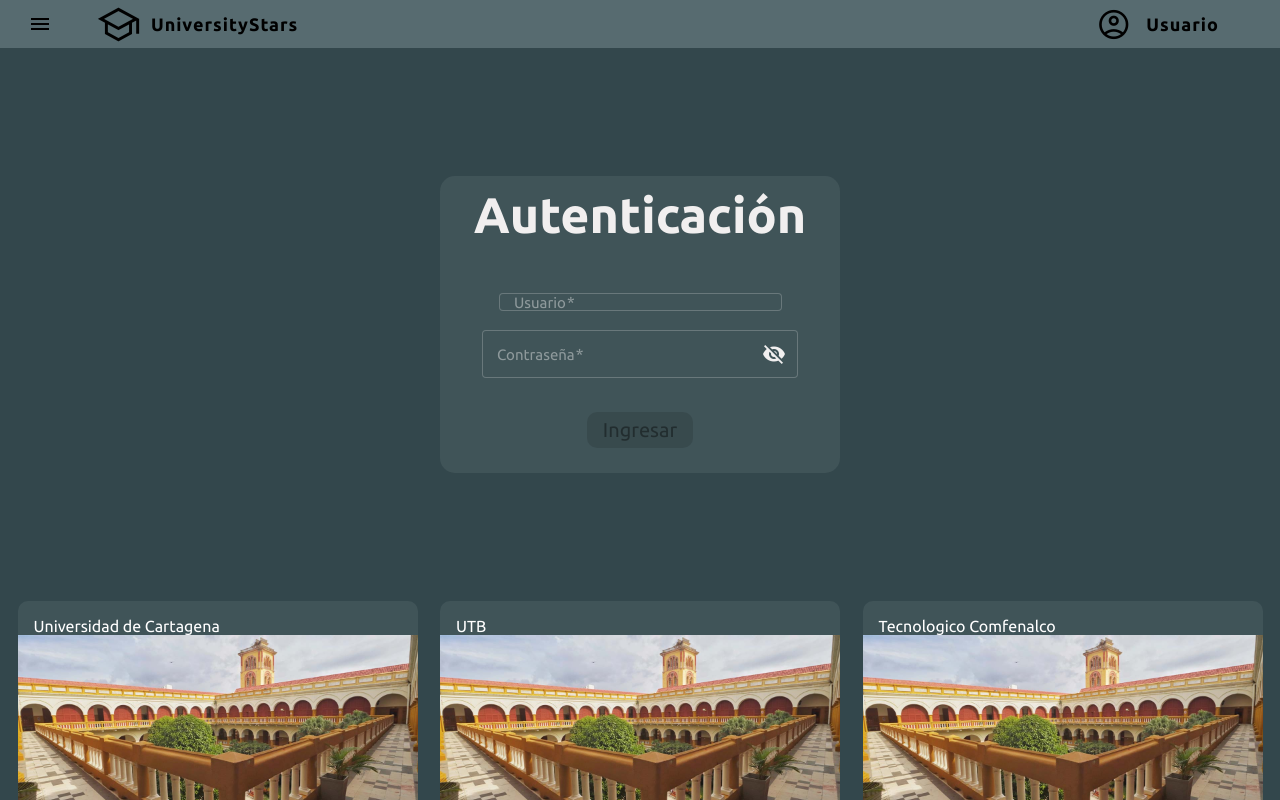
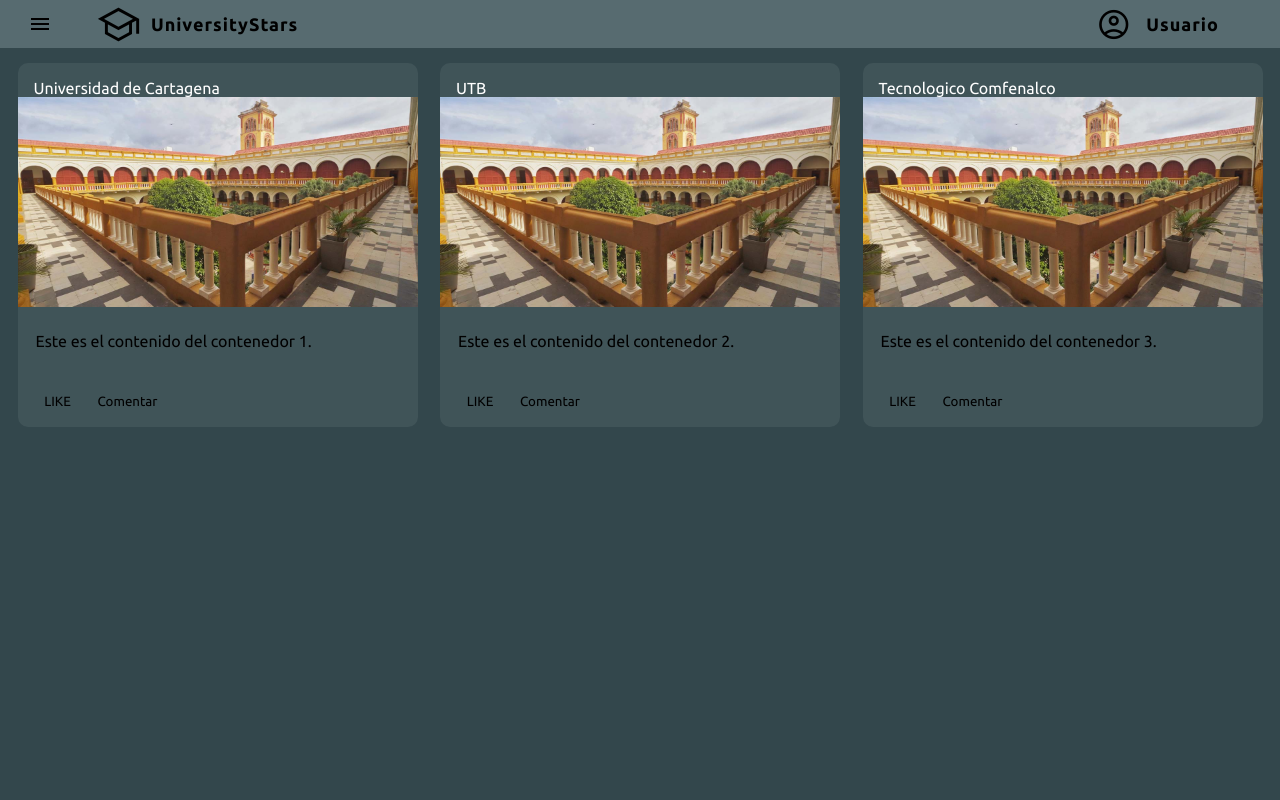
Before and after one commit to DuvanJR/UniverStars-Proyecto, an Angular app: page /universtars/menu in a window 1280 px wide. Shown: the top 800 px of the page. Built offline with nearby package versions, Linux system fonts and the light colour scheme; a web font is replaced by a local one.

Commit message:
modificacion de rutas y paginas

```diff
--- a/src/app/app-routing.module.ts
+++ b/src/app/app-routing.module.ts
@@ -1,14 +1,14 @@
 import { NgModule } from '@angular/core';
 import { RouterModule, Routes } from '@angular/router';
 import { MyLoginComponent } from '../home/my-login/my-login.component';
-import { MyHomeComponent } from '../home/my-home/my-home.component';
+import { HomeComponent } from './pages/home/home.component';
 
 
 const routes: Routes = [
   { path: 'universtars/login', component: MyLoginComponent },
-  { path: 'universtars/menu', component: MyHomeComponent},
+  { path: 'universtars/menu', component: HomeComponent } ,
   { path: '', redirectTo: 'universtars/login', pathMatch: 'full' },
-  { path: '**', redirectTo: 'universtars/login' }
+  { path: '**', redirectTo: 'universtars/login' },
 ];
 
 @NgModule({
--- a/src/app/app.component.html
+++ b/src/app/app.component.html
@@ -1,3 +1,2 @@
-<app-my-home></app-my-home>
-<app-my-login></app-my-login>
-<app-ContenedorComponent></app-ContenedorComponent>
+
+<router-outlet></router-outlet>
--- /dev/null
+++ b/src/app/pages/home/home.component.html
@@ -0,0 +1,2 @@
+<app-my-home></app-my-home>
+<app-ContenedorComponent></app-ContenedorComponent>
--- a/src/home/my-login/my-login.component.html
+++ b/src/home/my-login/my-login.component.html
@@ -1,6 +1,6 @@
 <mat-card class="example-card color">
   <mat-card-content class="card-content">
-    <form [formGroup]="loginForm" (ngSubmit)="login()">
+    <form [formGroup]="loginForm">
       <div class="campo-user">
         <h1 class="title">Autenticación</h1>
 
@@ -21,7 +21,7 @@
         </mat-form-field>
 
         <div class="btn">
-          <button mat-raised-button color="primary" [disabled]="!loginForm.valid" class="radio">
+          <button mat-raised-button color="primary" [disabled]="!loginForm.valid" class="radio" (click)="login()">
             <span class="name-btn">Ingresar</span>
           </button>
         </div>
--- a/src/home/my-login/my-login.component.ts
+++ b/src/home/my-login/my-login.component.ts
@@ -20,8 +20,8 @@ export class MyLoginComponent {
       user: ['', [Validators.required, Validators.maxLength(15)]],
       password: ['', [Validators.required]],
     });
-    console.log(this.loginForm);
-    console.log(this.user, this.password);
+    /* console.log(this.loginForm);
+    console.log(this.user, this.password); */
   }
 
   login() {
```
Also changed, not shown: src/app/app.module.ts (+6 -2 lines), src/app/pages/home/home.component.ts (added, +10 -0 lines), src/app/pages/home/home.component.scss (added).
